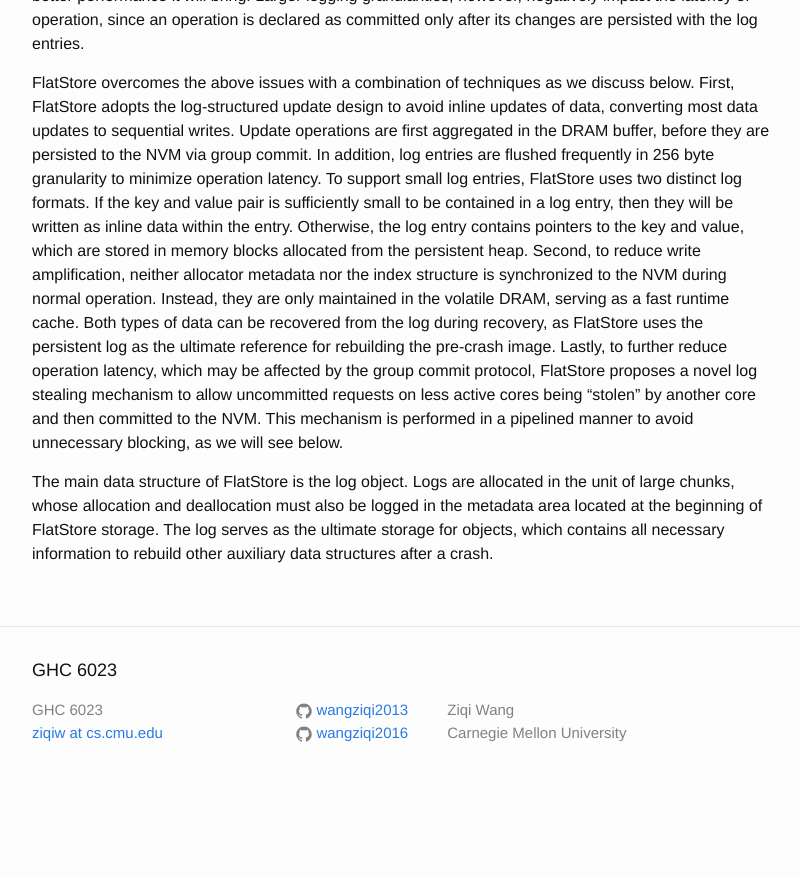
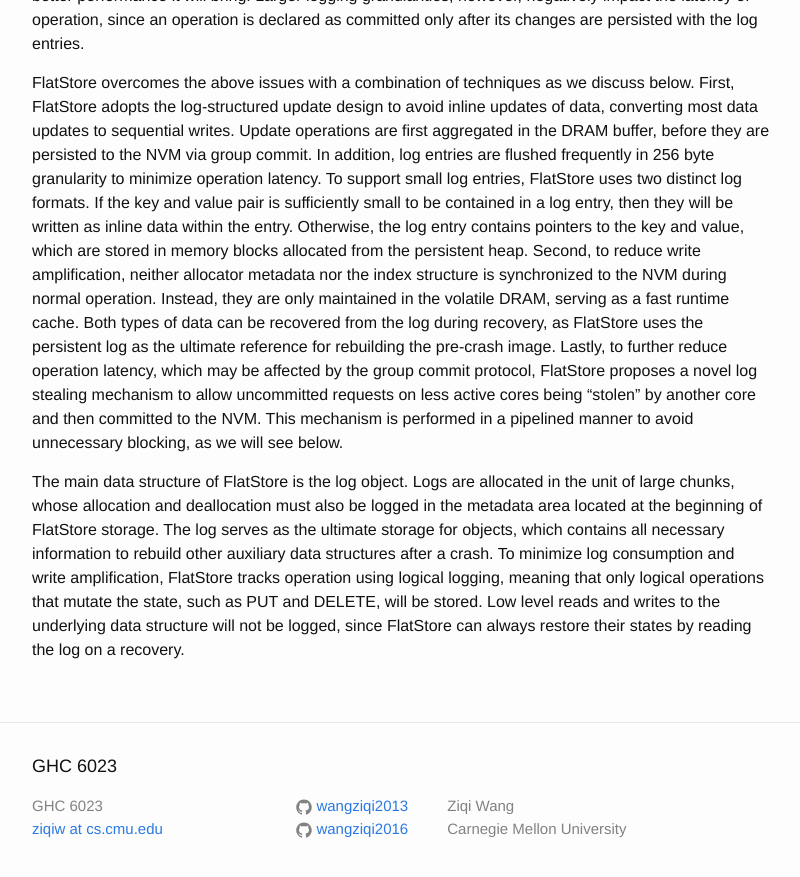
Before and after one commit to wangziqi2013/wangziqi2013.github.io, a Jekyll site: the page built from _posts/2020-07-25-flatstore.markdown, in a window 1280 px wide and 900 px high, scrolled down 1006 px. Shown: the top 877 px of the window, without its empty margins (238-1038 px from the left). Built offline with Jekyll 4.4.1, drawn with Linux system fonts in a browser that asks for light colours; before the commit the page ends 1810 px from its top, so only the background shows below that.

Commit message:
Adding logical

```diff
--- a/_posts/2020-07-25-flatstore.markdown
+++ b/_posts/2020-07-25-flatstore.markdown
@@ -54,4 +54,7 @@ see below.
 The main data structure of FlatStore is the log object. Logs are allocated in the unit of large chunks, whose allocation
 and deallocation must also be logged in the metadata area located at the beginning of FlatStore storage. The log serves
 as the ultimate storage for objects, which contains all necessary information to rebuild other auxiliary data structures
-after a crash.
+after a crash. To minimize log consumption and write amplification, FlatStore tracks operation using logical logging,
+meaning that only logical operations that mutate the state, such as PUT and DELETE, will be stored. Low level reads and
+writes to the underlying data structure will not be logged, since FlatStore can always restore their states by
+reading the log on a recovery.
```
